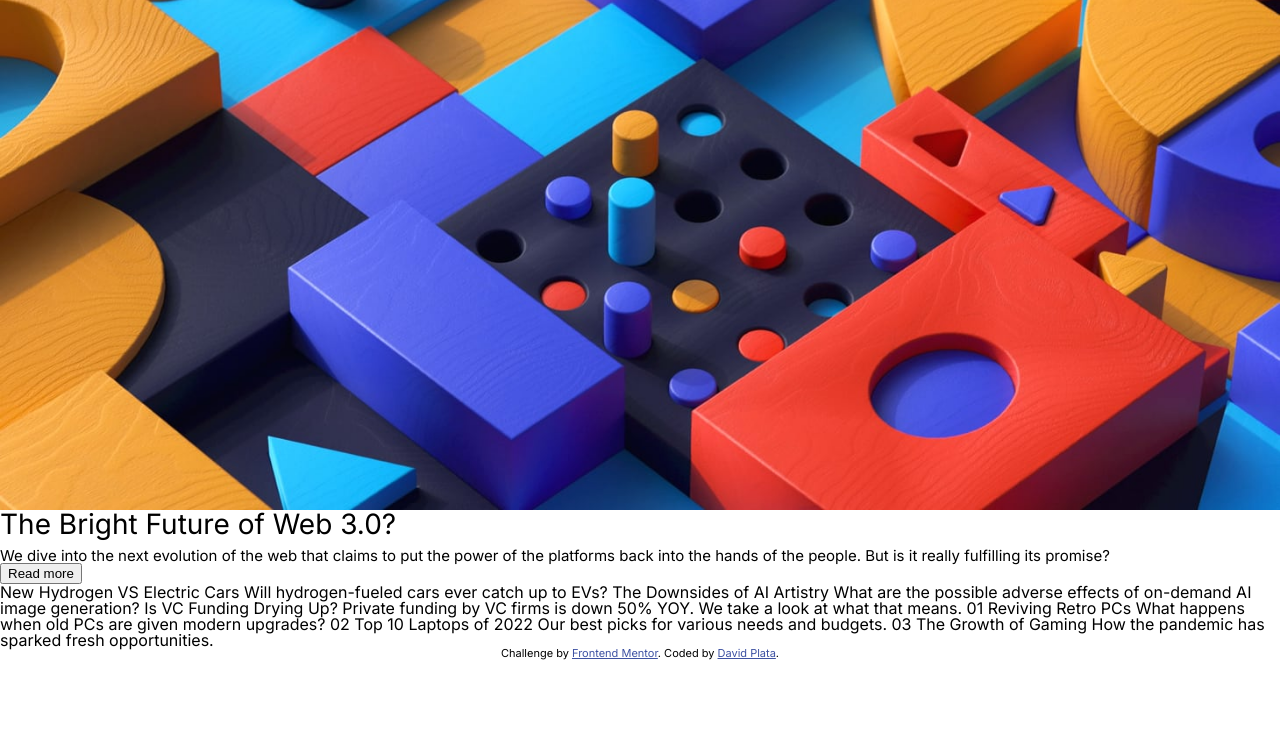
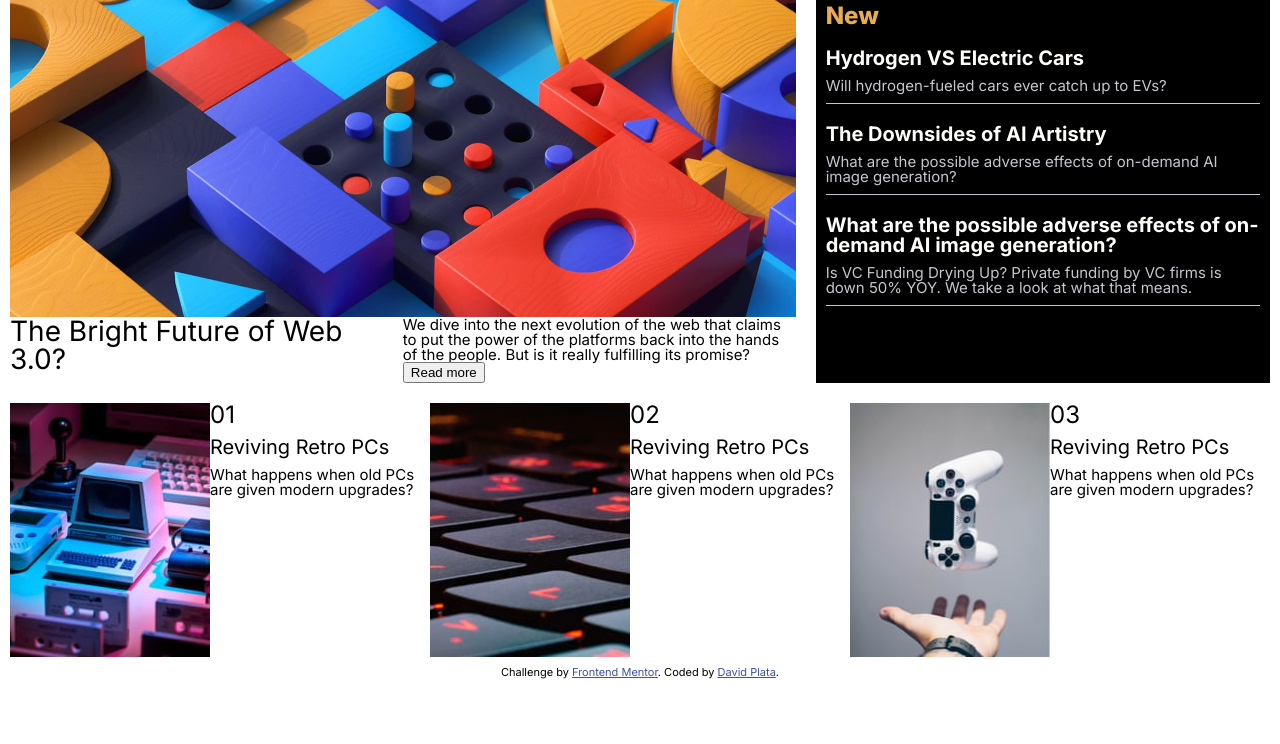
Before and after one commit to platard/MTM6130-news-homepage-main, a plain HTML site: page news-homepage-main/index.html in a window 1280 px wide. Shown: the part 56-800 px from the top of the page. Drawn offline with Linux system fonts and the light colour scheme.

Commit message:
add layout

```diff
--- a/news-homepage-main/css/style.css
+++ b/news-homepage-main/css/style.css
@@ -48,6 +48,7 @@ header{
 }
 .main-menu{
     display: flex;
+    align-self: center;
 }
 .hamburger-menu{
     align-self: center;
@@ -56,8 +57,36 @@ header{
     display: none;
 }
 
+/* New section */
+.new{
+    background-color: black;
+    padding: 10px;
+}
+
+.new h2{
+    color: hsl(35, 77%, 62%);
+    font-weight: 800;
+}
+
+.new h3{
+    color: hsl(36, 100%, 99%);
+    font-weight: 700;
+    margin-top: 20px;
+}
+.new p{
+    color: hsl(233, 8%, 79%);
+    margin-bottom: 10px;
+}
+
+.new .post{
+    border-bottom: 1px solid hsl(233, 8%, 79%);
+}
 
 
+/* Ordered list of posts */
+.posts .post{
+    display: flex;
+}
 
 
 
@@ -81,9 +110,6 @@ header{
         margin: 5px 10px;
         padding: 5px 10px;
     }
-    /* nav{
-        align-items: center;
-    } */
 
     /* Hero */
     .hero-desktop{
@@ -92,4 +118,36 @@ header{
     .hero-mobile{
         display: none;
     }
+
+    /* layout */
+    main{
+        display: grid;
+        grid-template-areas:
+        "hero hero new"
+        "posts posts posts"
+        ;
+    }
+
+    .hero{
+        grid-area: hero;
+    }
+
+    .hero-description{
+        display: flex;
+    }
+
+    .hero-description h1, .hero-description div{
+        flex: 1 1 0;
+    }
+
+    .new{
+        grid-area: new;
+    }
+    .posts{
+        grid-area: posts;
+        display: flex;
+    }
+    section{
+        margin: 10px;
+    }
 }
--- a/news-homepage-main/index.html
+++ b/news-homepage-main/index.html
@@ -44,45 +44,61 @@
 
         <div class="hero-description">
           <h1>The Bright Future of Web 3.0?</h1>
-          <p>We dive into the next evolution of the web that claims to put the power of the platforms back into the hands of the people.
-          But is it really fulfilling its promise?
-          </p>
-          <button>Read more</button>
+          <div>
+            <p>We dive into the next evolution of the web that claims to put the power of the platforms back into the hands of the people.
+            But is it really fulfilling its promise?
+            </p>
+            <button>Read more</button>
+          </div>
         </div>
       </section>
-      <section class="new"></section>
-      <section class="posts"></section>
+      <section class="new">
+        <h2>New</h2>
+        <div class="post">
+          <h3>Hydrogen VS Electric Cars</h3>
+          <p>Will hydrogen-fueled cars ever catch up to EVs?</p>
+        </div>
+        <div class="post">
+          <h3> The Downsides of AI Artistry</h3>
+          <p>What are the possible adverse effects of on-demand AI image generation?</p>
+        </div>
+        <div class="post">
+          <h3>What are the possible adverse effects of on-demand AI image generation?</h3>
+          <p>Is VC Funding Drying Up?
+            Private funding by VC firms is down 50% YOY. We take a look at what that means.</p>
+        </div>
+      </section>
+      <section class="posts">
+        <div class="post">
+          <img src="./assets/images/image-retro-pcs.jpg" alt="">
+          <div class="post-description">
+            <h2>01</h2>
+            <h3>Reviving Retro PCs</h3>
+            <p>What happens when old PCs are given modern upgrades?</p>
+          </div>
+        </div>
+
+        <div class="post">
+          <img src="./assets/images/image-top-laptops.jpg" alt="">
+          <div class="post-description">
+            <h2>02</h2>
+            <h3>Reviving Retro PCs</h3>
+            <p>What happens when old PCs are given modern upgrades?</p>
+          </div>
+        </div>
+
+        <div class="post">
+          <img src="./assets/images/image-gaming-growth.jpg" alt="">
+          <div class="post-description">
+            <h2>03</h2>
+            <h3>Reviving Retro PCs</h3>
+            <p>What happens when old PCs are given modern upgrades?</p>
+          </div>
+        </div>
+
+      </section>
 
     </main>
-
-
-
-
-
-
-
-    New
-
-    Hydrogen VS Electric Cars
-    Will hydrogen-fueled cars ever catch up to EVs?
-
-    The Downsides of AI Artistry
-    What are the possible adverse effects of on-demand AI image generation?
-
-    Is VC Funding Drying Up?
-    Private funding by VC firms is down 50% YOY. We take a look at what that means.
-
-    01
-    Reviving Retro PCs
-    What happens when old PCs are given modern upgrades?
-
-    02
-    Top 10 Laptops of 2022
-    Our best picks for various needs and budgets.
-
-    03
-    The Growth of Gaming
-    How the pandemic has sparked fresh opportunities.
 
     <div class="attribution">
       Challenge by <a href="https://www.frontendmentor.io?ref=challenge" target="_blank">Frontend Mentor</a>.
```
